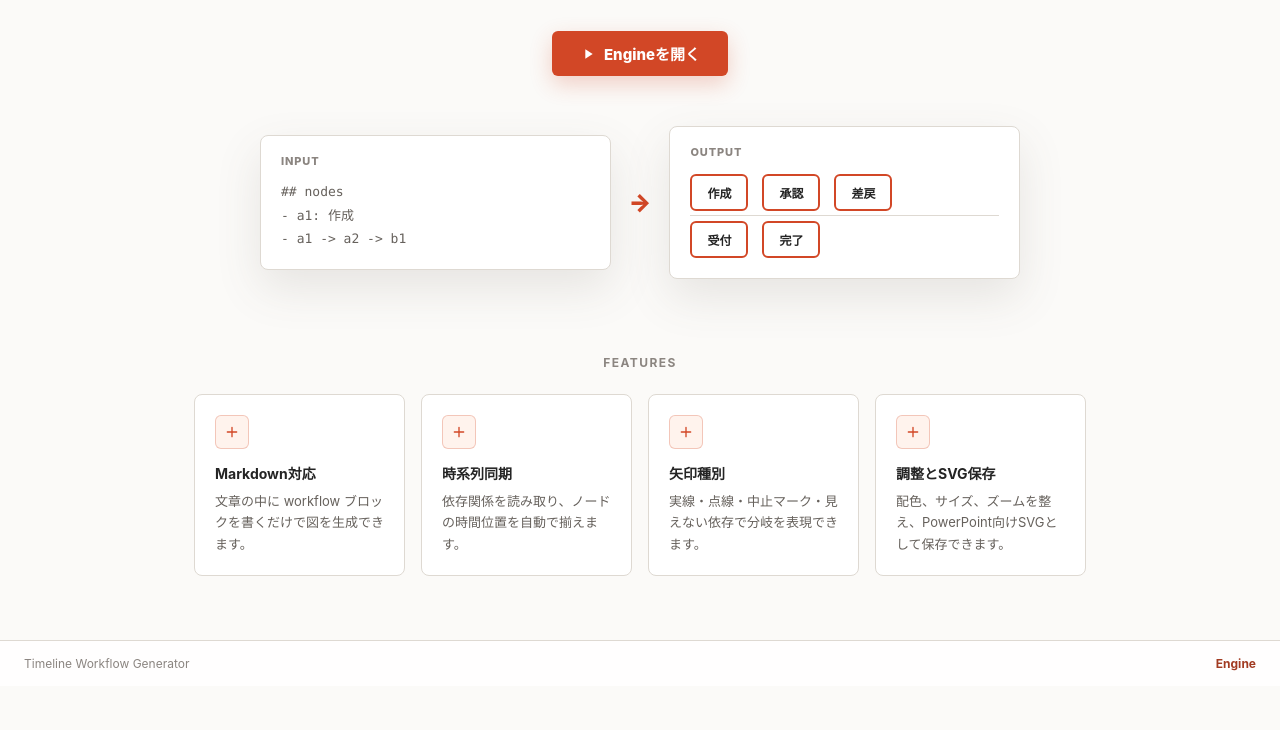
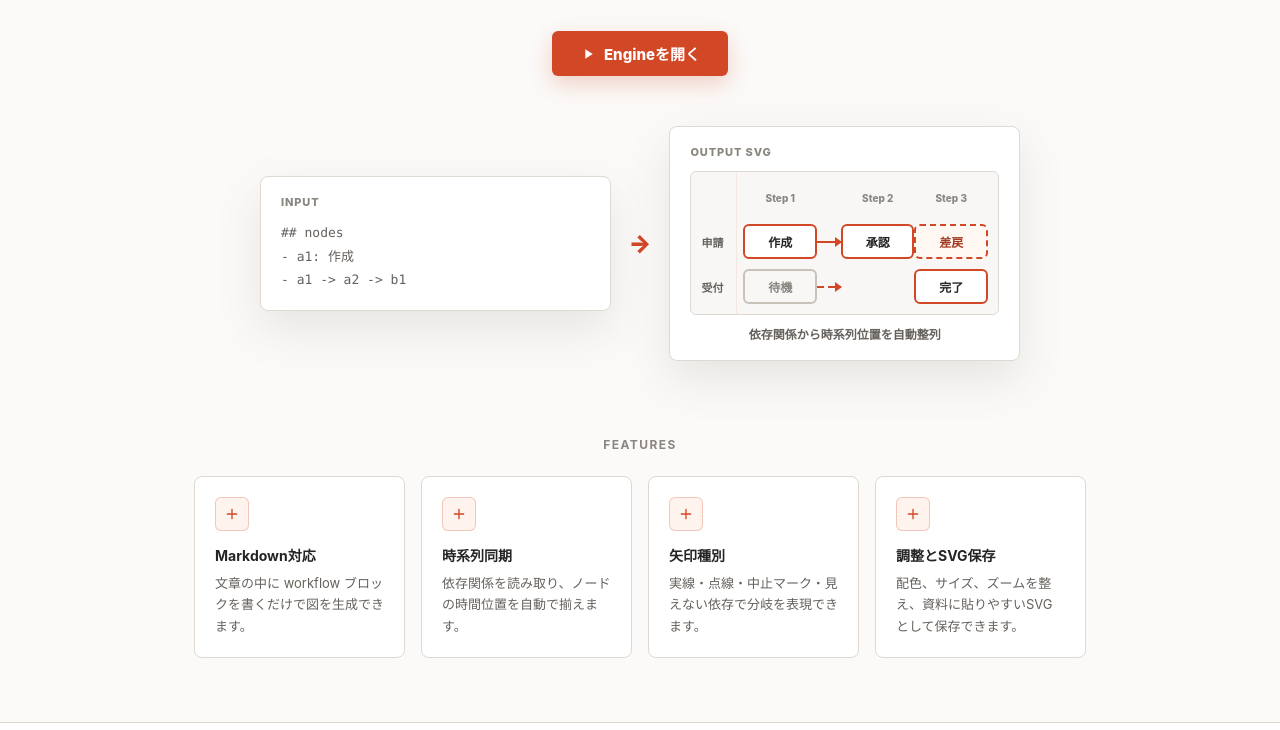
Before and after one commit to zohiro00/timeline-workflow-generator, a website built with Vite: page index.html in a window 1280 px wide. Shown: the part 372-1102 px from the top of the page. Before the commit the page ends 1058 px from the top, so only its background shows below. Built offline with nearby package versions, Linux system fonts and the light colour scheme.

Commit message:
Refine top page output messaging (#26)

```diff
--- a/src/main.js
+++ b/src/main.js
@@ -136,9 +136,9 @@ function renderTopPage() {
         <section class="hero">
           <div class="hero-badge">
             <span class="badge-dot"></span>
-            Markdown workflow to PowerPoint-ready SVG
+            Markdown workflow to timeline SVG
           </div>
-          <h1 class="hero-title">時系列ワークフロー図を<br><span>PowerPointらしく</span>整える</h1>
+          <h1 class="hero-title">Markdownから、<br><span>時系列ワークフロー図</span>を自動生成</h1>
           <p class="hero-sub">
             Markdownの lanes / nodes / workflow セクションから、レーン・時系列・依存関係を読み取り、
             そのまま資料に貼りやすいSVGを生成します。
@@ -157,10 +157,24 @@ function renderTopPage() {
             </div>
             <div class="demo-arrow">→</div>
             <div class="demo-block demo-output">
-              <div class="block-label">Output</div>
-              <div class="mini-lane"><span>作成</span><span>承認</span><span>差戻</span></div>
-              <div class="mini-line"></div>
-              <div class="mini-lane"><span>受付</span><span>完了</span></div>
+              <div class="block-label">Output SVG</div>
+              <div class="mini-timeline" aria-label="レーン型タイムラインSVGの生成例">
+                <div class="mini-time" aria-hidden="true"><span>Step 1</span><span>Step 2</span><span>Step 3</span></div>
+                <div class="mini-lane">
+                  <span class="mini-lane-label">申請</span>
+                  <span class="mini-node">作成</span>
+                  <span class="mini-arrow"></span>
+                  <span class="mini-node">承認</span>
+                  <span class="mini-node mini-node-muted">差戻</span>
+                </div>
+                <div class="mini-lane">
+                  <span class="mini-lane-label">受付</span>
+                  <span class="mini-node mini-node-ghost">待機</span>
+                  <span class="mini-arrow mini-arrow-bridge"></span>
+                  <span class="mini-node mini-node-final">完了</span>
+                </div>
+              </div>
+              <p class="output-caption">依存関係から時系列位置を自動整列</p>
             </div>
           </div>
         </section>
@@ -171,7 +185,7 @@ function renderTopPage() {
             ${featureCard("Markdown対応", "文章の中に workflow ブロックを書くだけで図を生成できます。")}
             ${featureCard("時系列同期", "依存関係を読み取り、ノードの時間位置を自動で揃えます。")}
             ${featureCard("矢印種別", "実線・点線・中止マーク・見えない依存で分岐を表現できます。")}
-            ${featureCard("調整とSVG保存", "配色、サイズ、ズームを整え、PowerPoint向けSVGとして保存できます。")}
+            ${featureCard("調整とSVG保存", "配色、サイズ、ズームを整え、資料に貼りやすいSVGとして保存できます。")}
           </div>
         </section>
       </main>
--- a/src/styles.css
+++ b/src/styles.css
@@ -252,16 +252,60 @@ svg {
   min-height: 150px;
 }
 
-.mini-lane {
-  display: flex;
-  align-items: center;
-  gap: 14px;
-  min-height: 42px;
+.mini-timeline {
+  --mini-timeline-columns: 42px minmax(42px, 1fr) 24px minmax(42px, 1fr) minmax(42px, 1fr);
+
+  display: grid;
+  grid-template-columns: var(--mini-timeline-columns);
+  gap: 10px 8px;
+  padding: 10px;
+  border: 1px solid var(--border);
+  border-radius: 6px;
+  background:
+    linear-gradient(90deg, transparent 45px, rgba(210, 71, 38, 0.09) 45px, rgba(210, 71, 38, 0.09) 46px, transparent 46px),
+    var(--bg-subtle);
 }
 
-.mini-lane span {
-  min-width: 58px;
-  padding: 8px 10px;
+.mini-time,
+.mini-lane {
+  display: grid;
+  grid-template-columns: var(--mini-timeline-columns);
+  grid-column: 1 / -1;
+  align-items: center;
+  min-height: 32px;
+}
+
+.mini-time span {
+  color: var(--dim);
+  font-size: 10px;
+  font-weight: 800;
+  text-align: center;
+}
+
+.mini-time span:first-child {
+  grid-column: 2;
+}
+
+.mini-time span:nth-child(2) {
+  grid-column: 4;
+}
+
+.mini-time span:nth-child(3) {
+  grid-column: 5;
+}
+
+.mini-lane-label {
+  color: var(--muted);
+  font-size: 11px;
+  font-weight: 800;
+}
+
+.mini-node {
+  display: inline-flex;
+  align-items: center;
+  justify-content: center;
+  min-height: 34px;
+  padding: 7px 6px;
   border: 2px solid var(--ppt-orange);
   border-radius: 6px;
   background: #fff;
@@ -270,10 +314,51 @@ svg {
   font-weight: 800;
 }
 
-.mini-line {
-  height: 1px;
-  margin: 2px 0;
-  background: var(--border);
+.mini-node-muted {
+  border-style: dashed;
+  color: var(--ppt-red);
+  background: #fff7f2;
+}
+
+.mini-node-ghost {
+  border-color: var(--border-strong);
+  color: var(--dim);
+  background: transparent;
+}
+
+.mini-node-final {
+  grid-column: 5;
+}
+
+.mini-arrow {
+  position: relative;
+  height: 2px;
+  background: var(--ppt-orange);
+}
+
+.mini-arrow::after {
+  position: absolute;
+  top: 50%;
+  right: -1px;
+  width: 0;
+  height: 0;
+  border-top: 5px solid transparent;
+  border-bottom: 5px solid transparent;
+  border-left: 7px solid var(--ppt-orange);
+  content: "";
+  transform: translateY(-50%);
+}
+
+.mini-arrow-bridge {
+  background: repeating-linear-gradient(90deg, var(--ppt-orange) 0 7px, transparent 7px 11px);
+}
+
+.output-caption {
+  margin: 10px 0 0;
+  color: var(--muted);
+  font-size: 12px;
+  font-weight: 800;
+  text-align: center;
 }
 
 .features {
```
Also changed, not shown: docs/development/archives/0005-codex-ui-test-sandbox.md (added, +35 -0 lines), docs/development/testing.md (+7 -0 lines), docs/development/tooling.md (+2 -0 lines), test/engine-ui.test.js (+33 -0 lines), docs/development/archives/README.md.
